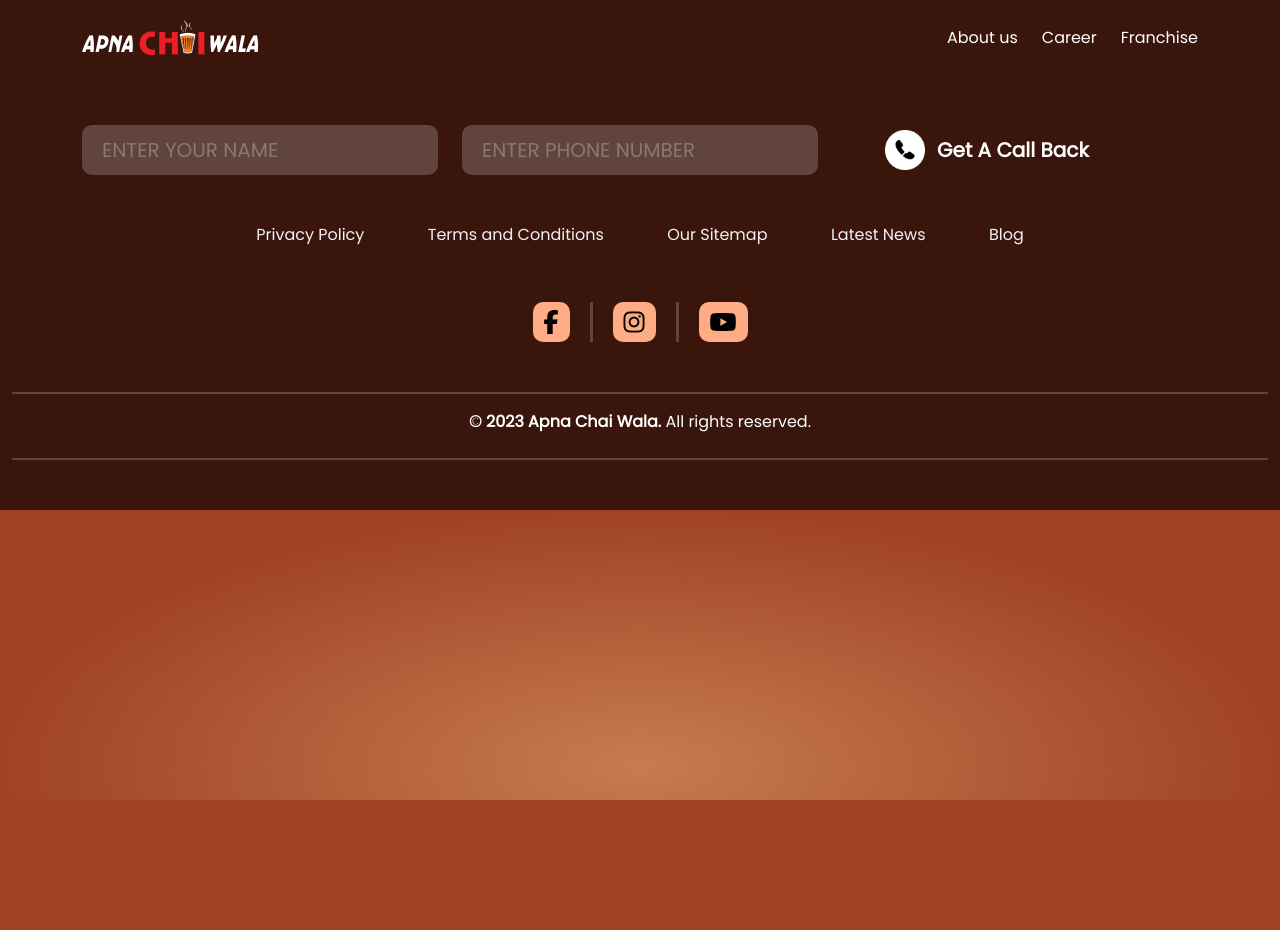
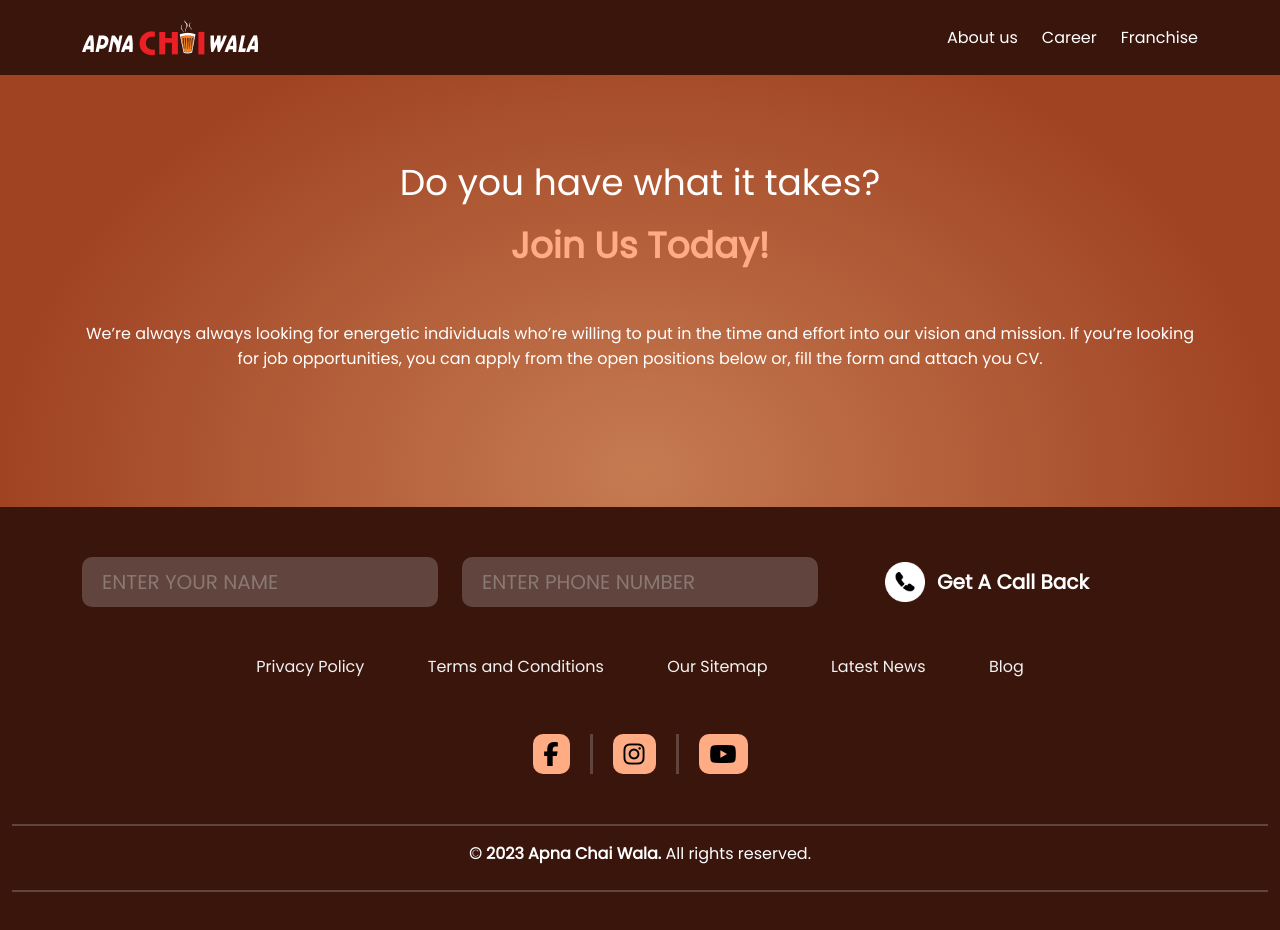
Before and after one commit to hanishwahi/apnachaiwala, a React (Create React App) app: page /career in a window 1280 px wide. Shown: the top 930 px of the page. Before the commit the page ends 800 px from the top, so only its background shows below. Built offline with nearby package versions, Linux system fonts and the light colour scheme.

Commit message:
first commit

```diff
--- a/src/Pages/About/Offer.js
+++ b/src/Pages/About/Offer.js
@@ -13,9 +13,11 @@
                 <div className="container-xl">
                     <div className="row abt-offer-text justify-content-center">
                         <div className="row">
-                            <h2>What Do</h2>
-                            <h3> We Offer</h3>
-                            <p>Our menu has variety of products starting from the obvious ‘Chai’ that we take pride in with serving 6+ flavours of tea, we offer mouth watering pizzas, fries. Delicious cold coffees and refreshing coolers are also a part of our menu.</p>
+                            <div className="col">
+                                <h2>What Do</h2>
+                                <h3> We Offer</h3>
+                                <p>Our menu has variety of products starting from the obvious ‘Chai’ that we take pride in with serving 6+ flavours of tea, we offer mouth watering pizzas, fries. Delicious cold coffees and refreshing coolers are also a part of our menu.</p>
+                            </div>
                         </div>
                     </div>
 
--- a/src/Pages/Careers/Career.js
+++ b/src/Pages/Careers/Career.js
@@ -6,7 +6,21 @@
   return (
     <>
       <Header />
-      <Footer />
+      <div className="container-fluid career-main">
+        <div className="container-xl">
+          <div className="row ">
+            <div className="col career-text">
+              <h2>Do you have what it takes? </h2>
+              <h3>Join Us Today!</h3>
+              <p>We’re always always looking for energetic individuals who’re willing to put in the time and effort into our vision and mission.
+                If you’re looking for job opportunities, you can apply from the open positions below or, fill the form and attach you CV.</p>
+            </div>
+          </div>
+        </div>
+      </div>
+      <div  >
+        <Footer />
+      </div>
     </>
   )
 }
--- a/src/Style/Style.css
+++ b/src/Style/Style.css
@@ -426,7 +426,7 @@
     line-height: normal;
     width: 1013px;
     padding: 30px 0;
-    margin: 0px;
+    margin: 0px auto;
 }
 
 
@@ -499,3 +499,39 @@
 .abt-feature-row {
     padding: 40px 0;
 }
+
+
+/* career  */
+
+.career-main{
+    padding: 80px 0px;
+}
+
+.career-text h2{
+    color: #FFF;
+    text-align: center;
+    font-family: Poppins;
+    font-size: 36px;
+    font-style: normal;
+    font-weight: 400;
+    line-height: normal;
+}
+.career-text h3{
+    color: #FFAB83;
+    font-family: Poppins;
+    font-size: 36px;
+    font-style: normal;
+    font-weight: 700;
+    line-height: normal;
+    text-align: center;
+}
+.career-text p{
+    color: #FFF;
+text-align: center;
+font-family: Poppins;
+font-size: 16px;
+font-style: normal;
+font-weight: 400;
+line-height: normal;
+padding: 40px 0px;
+}
```
